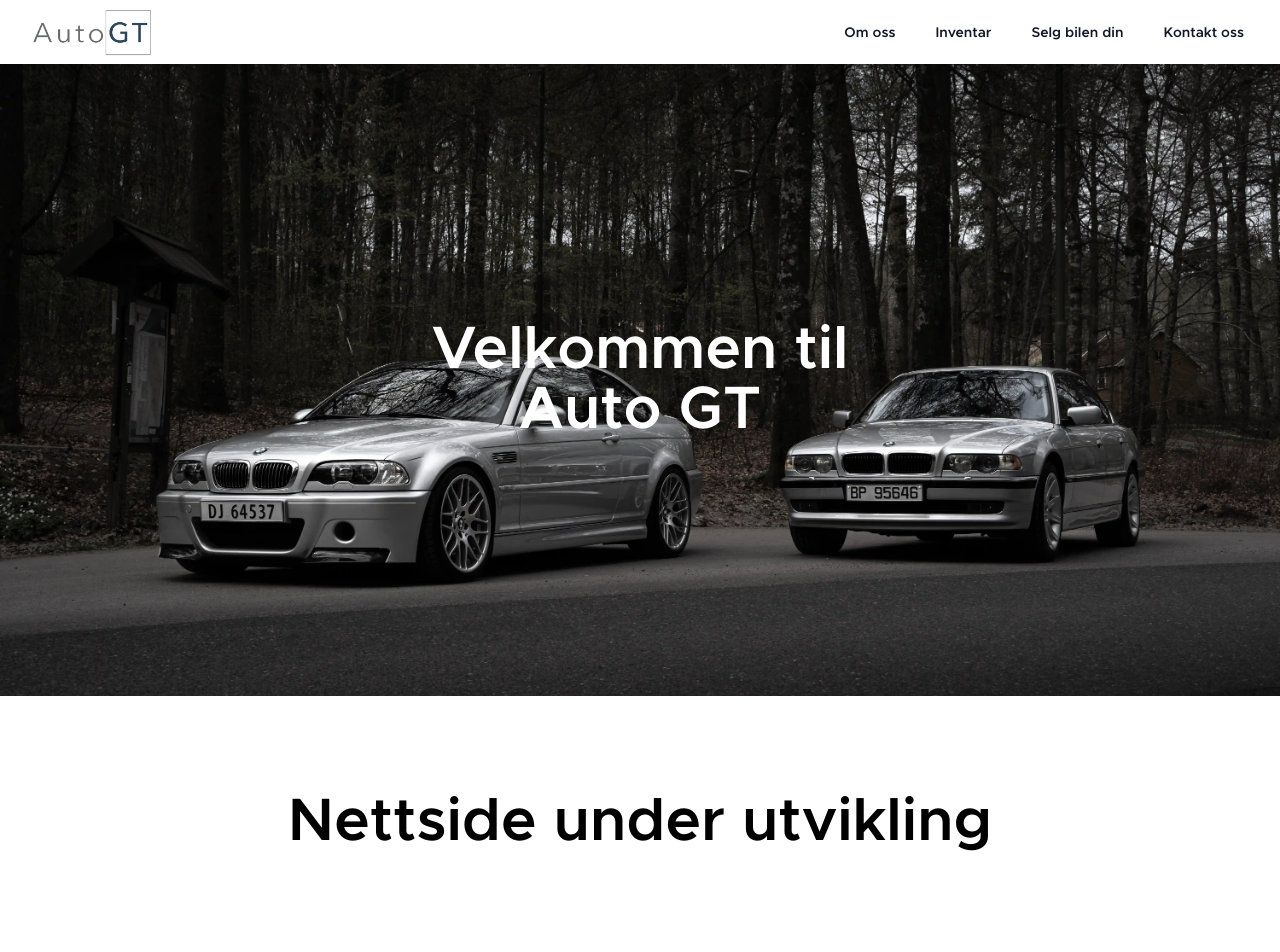
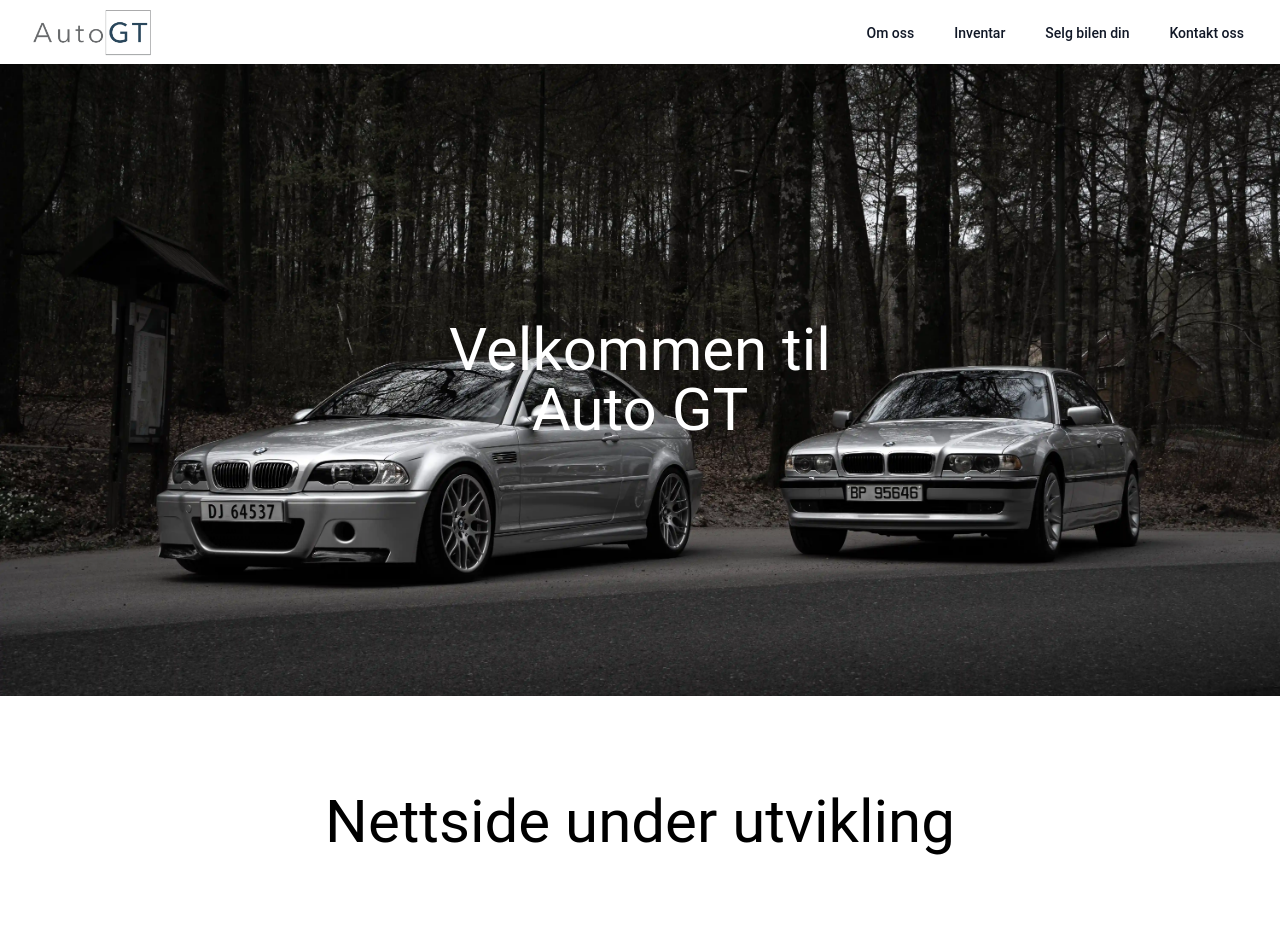
Before and after one commit to JoJe3003/AutoGT, a Next.js app: page / in a window 1280 px wide. Shown: the top 952 px of the page. Built offline with nearby package versions, Linux system fonts and the light colour scheme; a web font is replaced by a local one.

Commit message:
Pre nextjs13

```diff
--- a/components/Introduction2.js
+++ b/components/Introduction2.js
@@ -47,7 +47,7 @@ export default function Introduction2() {
 										<div className="space-y-4">
 											<div className="space-y-1 text-lg font-medium leading-6">
 												<h3>{person.name}</h3>
-												<p className="text-indigo-600">{person.role}</p>
+												<p className="text-accent1">{person.role}</p>
 											</div>
 											<div className="text-lg">
 												<p className="text-gray-500">{person.bio}</p>
--- a/components/Kontakt.js
+++ b/components/Kontakt.js
@@ -170,7 +170,7 @@ export default function Example() {
 							<div>
 								<button
 									type="submit"
-									className="inline-flex justify-center rounded-md border border-transparent bg-indigo-600 px-6 py-3 text-base font-medium text-white shadow-sm hover:bg-indigo-700 focus:outline-none focus:ring-2 focus:ring-indigo-500 focus:ring-offset-2"
+									className="inline-flex justify-center rounded-md border border-transparent bg-accent1 px-6 py-3 text-base font-medium text-white shadow-sm hover:bg-indigo-700 focus:outline-none focus:ring-2 focus:ring-indigo-500 focus:ring-offset-2"
 								>
 									Send
 								</button>
--- a/components/Layout.js
+++ b/components/Layout.js
@@ -3,9 +3,9 @@ import Navbar from './Navbar';
 
 const Layout = ({ children }) => {
 	return (
-		<div className="content">
+		<div>
 			<Navbar />
-			{children}
+			<main>{children}</main>
 			<Footer />
 		</div>
 	);
--- a/components/Location.js
+++ b/components/Location.js
@@ -16,7 +16,7 @@ export default function Location() {
 									Om Auto GT lokasjon.
 								</h2>
 								<div className="overflow-hidden bg-white">
-									<div className="p-6">
+									<div>
 										<p>
 											Vi holder til på bla bla bla... Lorem ipsum, dolor sit
 											amet consectetur adipisicing elit. Ut officiis quo
--- a/components/Navbar.js
+++ b/components/Navbar.js
@@ -42,7 +42,7 @@ export default function Alphanav() {
 											href="#"
 											className={`inline-flex items-center border-b-2 px-1 pt-1 text-sm font-medium text-gray-900 ${
 												path === '/om-oss'
-													? 'border-indigo-500'
+													? 'border-accent1'
 													: 'border-transparent hover:border-gray-300 hover:text-gray-700'
 											}`}
 										>
@@ -54,7 +54,7 @@ export default function Alphanav() {
 											href="#"
 											className={`inline-flex items-center border-b-2 px-1 pt-1 text-sm font-medium text-gray-900 ${
 												path === '/inventar'
-													? 'border-indigo-500'
+													? 'border-accent1'
 													: 'border-transparent hover:border-gray-300 hover:text-gray-700'
 											}`}
 										>
@@ -66,7 +66,7 @@ export default function Alphanav() {
 											href="#"
 											className={`inline-flex items-center border-b-2 px-1 pt-1 text-sm font-medium text-gray-900 ${
 												path === '/selg-bilen-din'
-													? 'border-indigo-500'
+													? 'border-accent1'
 													: 'border-transparent hover:border-gray-300 hover:text-gray-700'
 											}`}
 										>
@@ -78,7 +78,7 @@ export default function Alphanav() {
 											href="#"
 											className={`inline-flex items-center border-b-2 px-1 pt-1 text-sm font-medium text-gray-900 ${
 												path === '/kontakt'
-													? 'border-indigo-500'
+													? 'border-accent1'
 													: 'border-transparent hover:border-gray-300 hover:text-gray-700'
 											}`}
 										>
--- /dev/null
+++ b/components/Navlinks.js
@@ -0,0 +1,38 @@
+import { useState } from 'react';
+import Link from 'next/link';
+import { AnimatePresence, motion } from 'framer-motion';
+
+export function NavLinks() {
+	let [hoveredIndex, setHoveredIndex] = useState(null);
+
+	return [
+		['Features', '#features'],
+		['Reviews', '#reviews'],
+		['Pricing', '#pricing'],
+		['FAQs', '#faqs'],
+	].map(([label, href], index) => (
+		<Link
+			key={label}
+			href={href}
+			className="relative -my-2 -mx-3 rounded-lg px-3 py-2 text-sm text-gray-700 transition-colors delay-150 hover:text-gray-900 hover:delay-[0ms]"
+			onMouseEnter={() => setHoveredIndex(index)}
+			onMouseLeave={() => setHoveredIndex(null)}
+		>
+			<AnimatePresence>
+				{hoveredIndex === index && (
+					<motion.span
+						className="absolute inset-0 rounded-lg bg-gray-100"
+						layoutId="hoverBackground"
+						initial={{ opacity: 0 }}
+						animate={{ opacity: 1, transition: { duration: 0.15 } }}
+						exit={{
+							opacity: 0,
+							transition: { duration: 0.15, delay: 0.2 },
+						}}
+					/>
+				)}
+			</AnimatePresence>
+			<span className="relative z-10">{label}</span>
+		</Link>
+	));
+}
--- a/package.json
+++ b/package.json
@@ -11,8 +11,10 @@
 	"dependencies": {
 		"@headlessui/react": "^1.7.3",
 		"@heroicons/react": "^2.0.12",
+		"@vercel/analytics": "^0.1.3",
 		"axios": "^1.1.3",
 		"cheerio": "^1.0.0-rc.12",
+		"framer-motion": "^7.6.5",
 		"htmlparser2": "^8.0.1",
 		"next": "^12.3.1",
 		"react": "18.2.0",
--- a/pages/_app.js
+++ b/pages/_app.js
@@ -1,5 +1,6 @@
 import '../styles/globals.css';
 import '../styles/reset.css';
+import { Analytics } from '@vercel/analytics/react';
 
 import Layout from '../components/Layout';
 
@@ -7,6 +8,7 @@ function MyApp({ Component, pageProps }) {
 	return (
 		<Layout>
 			<Component {...pageProps} />
+			<Analytics />
 		</Layout>
 	);
 }
--- a/pages/index.js
+++ b/pages/index.js
@@ -5,6 +5,7 @@ import Script from 'next/script';
 import Introduction from '../components/Introduction';
 import Webloader from '../components/Webloader';
 import heroimg from '/public/static/hero25.webp';
+import { NavLinks } from '../components/Navlinks';
 
 export default function Home() {
 	const [loading, setLoading] = useState(false);
@@ -25,7 +26,7 @@ export default function Home() {
 			{loading ? <Webloader /> : null}
 
 			{/* Hero */}
-			<div className="px-30 relative flex w-full items-center justify-center object-center py-0 ">
+			<div className="px-30 relative flex w-full items-center justify-center bg-background object-center py-0">
 				<div>
 					<Image
 						src={heroimg}
--- a/pages/om-oss.js
+++ b/pages/om-oss.js
@@ -10,9 +10,11 @@ function omoss() {
 			<Head>
 				<title>Auto GT | Om oss</title>
 			</Head>
-			<Introduction2 />
-			<Divider />
-			<Location />
+			<div>
+				<Introduction2 />
+				<Divider />
+				<Location />
+			</div>
 		</>
 	);
 }
--- a/styles/globals.css
+++ b/styles/globals.css
@@ -24,7 +24,7 @@ html,
 body {
 	padding: 0;
 	margin: 0;
-	font-family: metropolis, -apple-system, BlinkMacSystemFont, Segoe UI, Roboto, Oxygen, Ubuntu,
-		Cantarell, Fira Sans, Droid Sans, Helvetica Neue, sans-serif;
+	font-family: roboto, metropolis, -apple-system, BlinkMacSystemFont, Segoe UI, Roboto, Oxygen,
+		Ubuntu, Cantarell, Fira Sans, Droid Sans, Helvetica Neue, sans-serif;
 	line-height: 1.6;
 }
--- a/tailwind.config.js
+++ b/tailwind.config.js
@@ -4,8 +4,10 @@ module.exports = {
 	theme: {
 		extend: {
 			colors: {
-				accent1: '#29465b',
-				nardogrey: '#686a6c',
+				accent1: '#004225',
+				accent2: '#29465B',
+				background: '#FFFCF2',
+				nardogrey: '#686A6C',
 			},
 			keyframes: {
 				loadFadeIn: {
```
Also changed, not shown: 1 other file (tests, documents, lock files or other folders).
